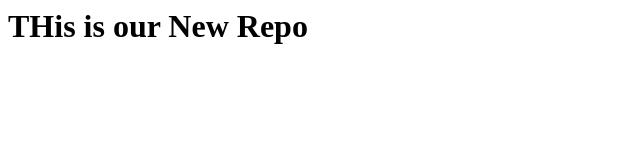
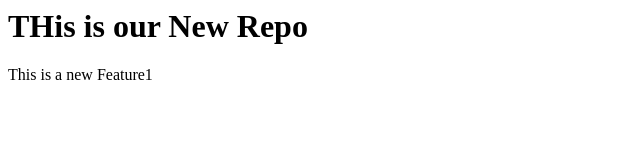
Before and after one commit to sagarsadamate975/LocalRepositary, a plain HTML site: page index.html in a window 1280 px wide. Shown: the whole page, without its empty margins (0-640 px from the left). Drawn offline with Linux system fonts and the light colour scheme.

Commit message:
add new feature1

```diff
--- a/index.html
+++ b/index.html
@@ -1 +1,2 @@
 <h1>THis is our New Repo</h1>
+<p>This is a new Feature1</p>
```
